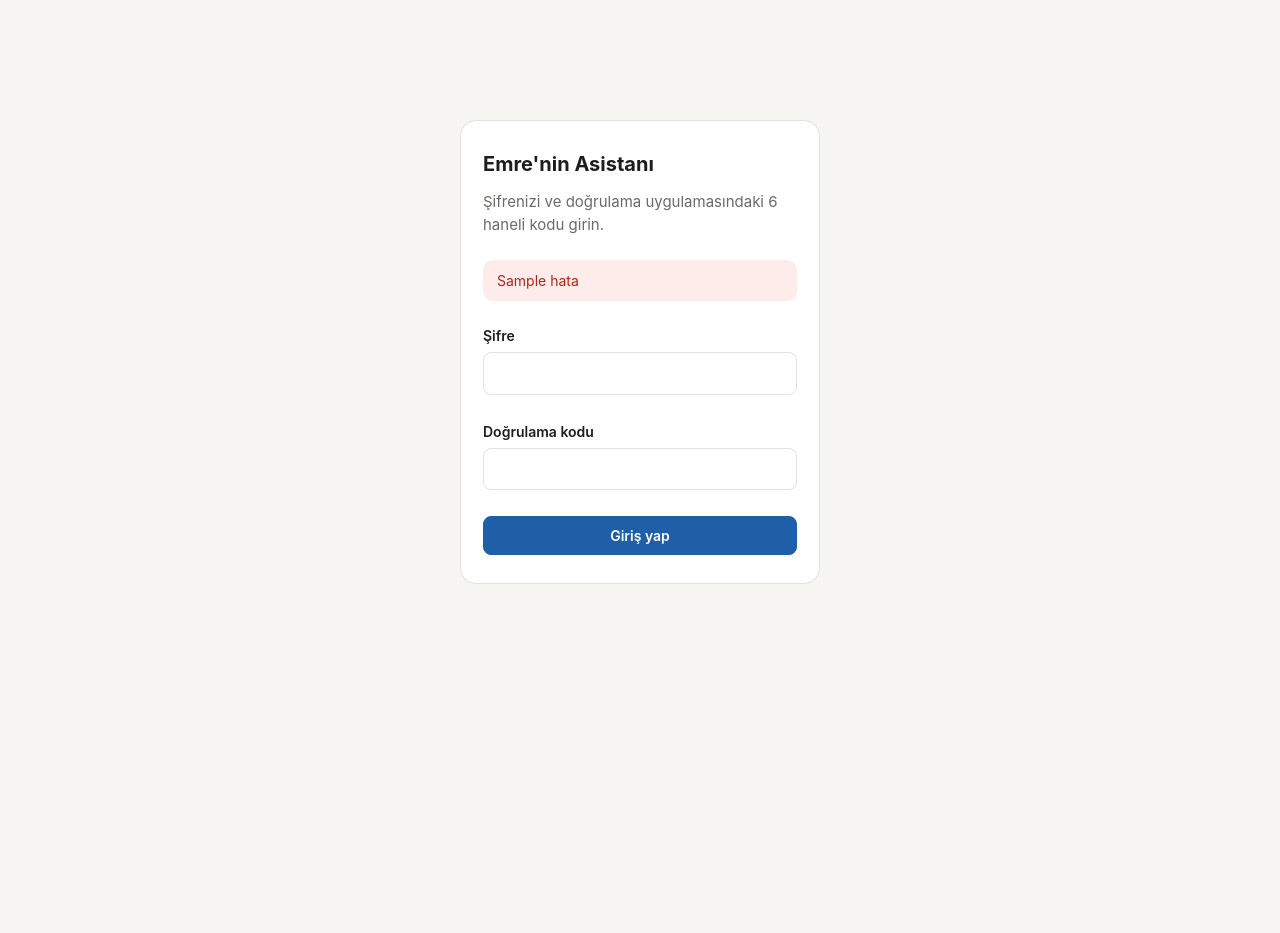
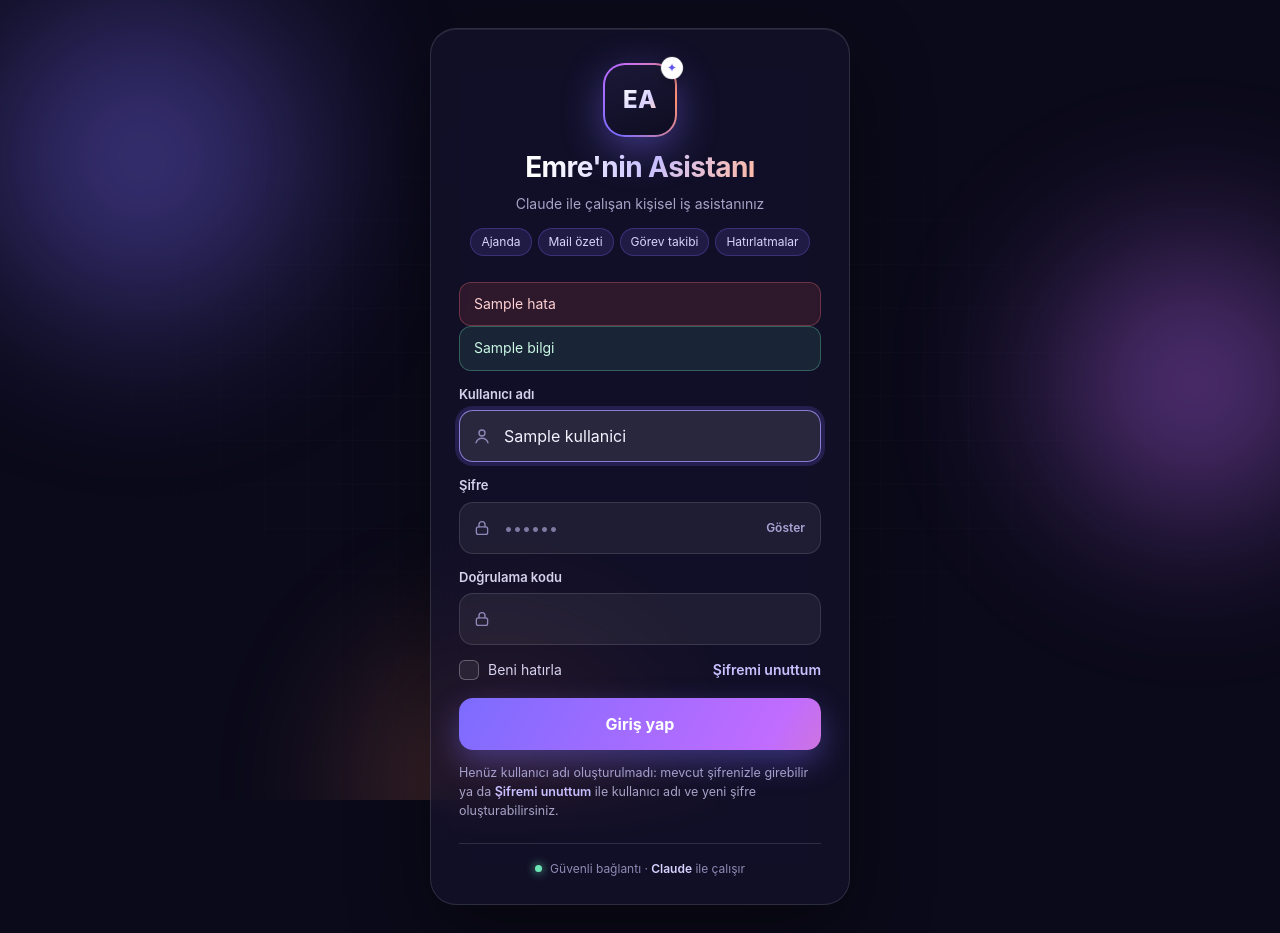
Before and after one commit to emreilikkanli-rgb/emre-asistan, a FastAPI app: template sunucu/app/templates/giris.html in a window 1280 px wide. Before the commit the page ends 584 px from the top, so only its background shows below. Run offline with FastAPI, Linux system fonts and the light colour scheme; the template is opened without the code that fills it: most values are stand-ins (such as "Sample title", 1, 10 or a date in 2020).

Commit message:
Giriş: kullanıcı adı, beni hatırla (30 gün), şifremi unuttum (kurtarma mailine tek kullanımlık link), en az 6 karakter şifre; yeni giriş ekranı tasarımı
Co-Authored-By: Claude Opus 5.5 <noreply@anthropic.com>

```diff
--- a/sunucu/app/main.py
+++ b/sunucu/app/main.py
@@ -89,26 +89,89 @@ def robots():
     return "User-agent: *\nDisallow: /\n"
 
 
+def _giris_sayfa(request, sablon, status_code=200, **ctx):
+    ctx.setdefault("kullanici_var", bool(auth.kullanici()))
+    return templates.TemplateResponse(request, sablon, ctx, status_code=status_code)
+
+
 @app.get("/giris", response_class=HTMLResponse)
 def giris_form(request: Request):
     if not auth.configured():
-        return templates.TemplateResponse(request, "giris.html", {"hata": "Sunucu henüz kurulmadı: APP_PASSWORD_HASH ve SESSION_SECRET değişkenlerini Railway'de tanımlayın.", "kapali": True})
-    return templates.TemplateResponse(request, "giris.html", {"hata": auth.lockout_message(auth.client_ip(request))})
+        return _giris_sayfa(request, "giris.html", hata="Sunucu henüz kurulmadı: SESSION_SECRET ve şifre tanımlanmamış.", kapali=True)
+    return _giris_sayfa(request, "giris.html", hata=auth.lockout_message(auth.client_ip(request)),
+                        bilgi="Yeni şifreniz kaydedildi." if request.query_params.get("yenilendi") else "")
 
 
 @app.post("/giris")
-def giris(request: Request, sifre: str = Form(""), kod: str = Form("")):
+def giris(request: Request, kullanici: str = Form(""), sifre: str = Form(""), kod: str = Form(""), hatirla: str = Form("")):
     if not auth.configured():
         return RedirectResponse("/giris", status_code=303)
     ip = auth.client_ip(request)
     lock = auth.lockout_message(ip)
     if lock:
-        return templates.TemplateResponse(request, "giris.html", {"hata": lock}, status_code=429)
-    sid = auth.check_login(sifre, kod, ip)
+        return _giris_sayfa(request, "giris.html", 429, hata=lock, kullanici=kullanici)
+    sid = auth.check_login(kullanici, sifre, kod, ip, hatirla=bool(hatirla))
     if not sid:
-        return templates.TemplateResponse(request, "giris.html", {"hata": "Şifre ya da doğrulama kodu hatalı." if auth.totp_enabled() else "Şifre hatalı."}, status_code=401)
+        return _giris_sayfa(request, "giris.html", 401, kullanici=kullanici,
+                            hata="Kullanıcı adı ya da şifre hatalı." if auth.kullanici() else "Şifre hatalı.")
     resp = RedirectResponse("/", status_code=303)
-    resp.set_cookie(auth.COOKIE, auth.cookie_value(sid), max_age=auth.SESSION_MAX, httponly=True, secure=SECURE, samesite="strict")
+    resp.set_cookie(auth.COOKIE, auth.cookie_value(sid), max_age=auth.HATIRLA_MAX if hatirla else None,
+                    httponly=True, secure=SECURE, samesite="lax" if hatirla else "strict")
+    return resp
+
+
+@app.get("/sifremi-unuttum", response_class=HTMLResponse)
+def sifremi_unuttum_form(request: Request):
+    return _giris_sayfa(request, "sifre_unuttum.html")
+
+
+@app.post("/sifremi-unuttum", response_class=HTMLResponse)
+def sifremi_unuttum(request: Request, mail: str = Form("")):
+    ip = auth.client_ip(request)
+    lock = auth.lockout_message(ip)
+    if lock:
+        return _giris_sayfa(request, "sifre_unuttum.html", 429, hata=lock)
+    t, neden = auth.sifirlama_iste(mail, ip)
+    if neden == "sik":
+        return _giris_sayfa(request, "sifre_unuttum.html", 429, hata="Az önce bir link gönderildi. Gelen kutunuzu kontrol edin; 5 dakika sonra yeniden isteyebilirsiniz.")
+    if neden == "gunluk":
+        return _giris_sayfa(request, "sifre_unuttum.html", 429, hata="Bugün için link sınırına ulaşıldı. Yarın yeniden deneyin.")
+    if t:
+        link = "%s/sifre-yenile?t=%s" % (os.environ.get("APP_URL", "https://ea-sunucu-production.up.railway.app").rstrip("/"), t)
+        html = ('<div style="font:15px Calibri,Arial,sans-serif;color:#17202e;max-width:520px">'
+                "<p>Merhaba Emre Bey,</p><p>Emre'nin Asistanı için yeni kullanıcı adı ve şifre oluşturmak üzere aşağıdaki düğmeye basın. "
+                "Link <b>30 dakika</b> geçerlidir ve yalnızca bir kez kullanılabilir.</p>"
+                '<p><a href="%s" style="display:inline-block;padding:12px 22px;border-radius:10px;background:#5b4fe9;color:#fff;text-decoration:none;font-weight:600">'
+                "Yeni şifre oluştur</a></p><p style=\"color:#6b6a66;font-size:13px\">Bu isteği siz yapmadıysanız bu maili dikkate almayın; şifreniz değişmez.</p></div>") % _html.escape(link)
+        try:
+            ews = Ews(os.environ.get("EWS_HOST", ""), os.environ.get("EWS_USER", ""), os.environ.get("EWS_PASSWORD", ""))
+            ews_gonder.send(ews, auth.KURTARMA_MAIL, "Emre'nin Asistanı · şifre yenileme linki", html)
+            log.info("Şifre yenileme linki gönderildi")
+        except (EwsError, ValueError) as ex:
+            log.warning("Şifre yenileme maili gönderilemedi: %s", ex)
+            db.kimlik_del("sifirlama")
+            return _giris_sayfa(request, "sifre_unuttum.html", 502, hata="Mail gönderilemedi. Biraz sonra yeniden deneyin.")
+    # Adres yanlış olsa da aynı cevap: hangi adresin kayıtlı olduğu dışarıya söylenmez
+    return _giris_sayfa(request, "sifre_unuttum.html", gonderildi=True)
+
+
+@app.get("/sifre-yenile", response_class=HTMLResponse)
+def sifre_yenile_form(request: Request, t: str = ""):
+    if not auth.sifirlama_gecerli(t):
+        return _giris_sayfa(request, "sifre_yenile.html", 400, gecersiz=True)
+    return _giris_sayfa(request, "sifre_yenile.html", t=t, kullanici=auth.kullanici())
+
+
+@app.post("/sifre-yenile", response_class=HTMLResponse)
+def sifre_yenile(request: Request, t: str = Form(""), kullanici: str = Form(""), sifre: str = Form(""), sifre2: str = Form("")):
+    if sifre != sifre2:
+        return _giris_sayfa(request, "sifre_yenile.html", 400, t=t, kullanici=kullanici, hata="İki şifre aynı değil.")
+    sid, hata = auth.sifirlama_tamamla(t, kullanici, sifre, auth.client_ip(request))
+    if not sid:
+        return _giris_sayfa(request, "sifre_yenile.html", 400, t=t, kullanici=kullanici, hata=hata,
+                            gecersiz=not auth.sifirlama_gecerli(t))
+    resp = RedirectResponse("/", status_code=303)
+    resp.set_cookie(auth.COOKIE, auth.cookie_value(sid), httponly=True, secure=SECURE, samesite="strict")
     return resp
 
 
--- /dev/null
+++ b/sunucu/app/templates/_auth.html
@@ -0,0 +1,117 @@
+<!doctype html>
+<html lang="tr">
+<head>
+<meta charset="utf-8">
+<meta name="viewport" content="width=device-width, initial-scale=1, viewport-fit=cover">
+<meta name="robots" content="noindex, nofollow">
+<meta name="theme-color" content="#0b0a1a">
+<title>{% block title %}Giriş · Emre'nin Asistanı{% endblock %}</title>
+<style>
+  :root {
+    --bg: #0b0a1a; --ink: #f4f2ff; --muted: #a8a3c7; --line: rgba(255,255,255,.12);
+    --glass: rgba(22, 20, 44, .62); --field: rgba(255,255,255,.06); --field-focus: rgba(255,255,255,.1);
+    --a1: #7c6cff; --a2: #c06cff; --a3: #ff8f6c; --ok: #6ee7b7; --err: #ff8a8a;
+  }
+  * { box-sizing: border-box; }
+  html, body { height: 100%; }
+  body { margin: 0; background: var(--bg); color: var(--ink); overflow-x: hidden;
+    font: 15px/1.5 -apple-system, BlinkMacSystemFont, "SF Pro Display", "Segoe UI", Roboto, sans-serif; -webkit-font-smoothing: antialiased; }
+
+  /* Arka plan: yavaş akan ışık bulutları ve ince ızgara */
+  .sahne { position: fixed; inset: 0; overflow: hidden; z-index: 0; }
+  .bulut { position: absolute; border-radius: 50%; filter: blur(70px); opacity: .55; will-change: transform; }
+  .b1 { width: 520px; height: 520px; left: -140px; top: -120px; background: radial-gradient(circle, var(--a1), transparent 65%); animation: suz1 22s ease-in-out infinite alternate; }
+  .b2 { width: 460px; height: 460px; right: -160px; top: 18%; background: radial-gradient(circle, var(--a2), transparent 65%); animation: suz2 26s ease-in-out infinite alternate; }
+  .b3 { width: 420px; height: 420px; left: 22%; bottom: -200px; background: radial-gradient(circle, var(--a3), transparent 65%); opacity: .38; animation: suz3 30s ease-in-out infinite alternate; }
+  .izgara { position: absolute; inset: 0; opacity: .5;
+    background-image: linear-gradient(rgba(255,255,255,.035) 1px, transparent 1px), linear-gradient(90deg, rgba(255,255,255,.035) 1px, transparent 1px);
+    background-size: 44px 44px; -webkit-mask-image: radial-gradient(ellipse at center, #000 30%, transparent 75%); mask-image: radial-gradient(ellipse at center, #000 30%, transparent 75%); }
+  @keyframes suz1 { to { transform: translate(120px, 90px) scale(1.1); } }
+  @keyframes suz2 { to { transform: translate(-110px, 70px) scale(.92); } }
+  @keyframes suz3 { to { transform: translate(90px, -80px) scale(1.12); } }
+  @media (prefers-reduced-motion: reduce) { .bulut { animation: none; } }
+
+  .ortala { position: relative; z-index: 1; min-height: 100%; display: grid; place-items: center; padding: max(28px, env(safe-area-inset-top)) 16px max(28px, env(safe-area-inset-bottom)); }
+  .kart { width: min(420px, 100%); padding: 34px 28px 26px; border-radius: 26px; background: var(--glass); border: 1px solid var(--line);
+    -webkit-backdrop-filter: blur(22px) saturate(140%); backdrop-filter: blur(22px) saturate(140%);
+    box-shadow: 0 30px 80px rgba(0,0,0,.45), inset 0 1px 0 rgba(255,255,255,.08); animation: gir .7s cubic-bezier(.2,.8,.2,1) both; }
+  @keyframes gir { from { opacity: 0; transform: translateY(14px) scale(.98); } }
+
+  .marka { display: grid; justify-items: center; text-align: center; gap: 14px; margin-bottom: 26px; }
+  .logo { position: relative; width: 74px; height: 74px; border-radius: 22px; display: grid; place-items: center;
+    background: conic-gradient(from 210deg, var(--a1), var(--a2), var(--a3), var(--a1)); box-shadow: 0 12px 40px rgba(124,108,255,.45); }
+  .logo::after { content: ""; position: absolute; inset: 2px; border-radius: 20px; background: linear-gradient(160deg, #1b1838, #0f0d22); }
+  .logo span { position: relative; z-index: 1; font-weight: 800; font-size: 24px; letter-spacing: .02em;
+    background: linear-gradient(135deg, #fff, #d9d2ff 60%, #ffc9b8); -webkit-background-clip: text; background-clip: text; color: transparent; }
+  .logo i { position: absolute; z-index: 1; right: -6px; top: -6px; width: 22px; height: 22px; border-radius: 50%; display: grid; place-items: center;
+    font-style: normal; font-size: 12px; background: #fff; color: #5b4fe9; box-shadow: 0 4px 14px rgba(0,0,0,.3); animation: parla 3.2s ease-in-out infinite; }
+  @keyframes parla { 50% { transform: scale(1.12) rotate(18deg); } }
+  h1 { margin: 0; font-size: 28px; line-height: 1.15; letter-spacing: -.02em; font-weight: 750;
+    background: linear-gradient(120deg, #ffffff 10%, #cfc7ff 55%, #ffb9a3); -webkit-background-clip: text; background-clip: text; color: transparent; }
+  .alt { margin: -4px 0 0; color: var(--muted); font-size: 14px; }
+  .yetenek { display: flex; flex-wrap: wrap; justify-content: center; gap: 6px; }
+  .yetenek span { font-size: 12px; color: #d8d3ff; padding: 4px 10px; border-radius: 999px; background: rgba(124,108,255,.14); border: 1px solid rgba(124,108,255,.28); }
+
+  form { display: grid; gap: 14px; }
+  .alan { display: grid; gap: 6px; }
+  .alan label { font-size: 13px; font-weight: 600; color: #d6d2ee; }
+  .kutu { position: relative; }
+  .kutu input { width: 100%; font: inherit; font-size: 16px; color: var(--ink); padding: 13px 14px 13px 44px; border-radius: 14px;
+    border: 1px solid var(--line); background: var(--field); outline: none; transition: border-color .2s, background .2s, box-shadow .2s; }
+  .kutu input::placeholder { color: #7f7aa3; }
+  .kutu input:focus { border-color: rgba(160,148,255,.8); background: var(--field-focus); box-shadow: 0 0 0 4px rgba(124,108,255,.18); }
+  .kutu svg { position: absolute; left: 14px; top: 50%; transform: translateY(-50%); width: 18px; height: 18px; color: #8e88b8; pointer-events: none; }
+  .goster { position: absolute; right: 8px; top: 50%; transform: translateY(-50%); border: 0; background: transparent; color: #a9a3d6; font: inherit; font-size: 12px; font-weight: 600; padding: 6px 8px; border-radius: 8px; cursor: pointer; }
+  .goster:hover { background: rgba(255,255,255,.08); color: #fff; }
+  .kutu input.sifreli { padding-right: 70px; }
+
+  .satir { display: flex; justify-content: space-between; align-items: center; gap: 10px; flex-wrap: wrap; font-size: 14px; }
+  .hatirla { display: inline-flex; align-items: center; gap: 9px; cursor: pointer; color: #d6d2ee; user-select: none; }
+  .hatirla input { appearance: none; -webkit-appearance: none; width: 20px; height: 20px; margin: 0; border-radius: 6px; border: 1px solid rgba(255,255,255,.28); background: var(--field); display: grid; place-items: center; cursor: pointer; transition: .15s; }
+  .hatirla input:checked { background: linear-gradient(135deg, var(--a1), var(--a2)); border-color: transparent; }
+  .hatirla input:checked::after { content: ""; width: 5px; height: 10px; border: solid #fff; border-width: 0 2px 2px 0; transform: rotate(45deg) translate(-1px, -1px); }
+  a { color: #c9c1ff; text-decoration: none; font-weight: 600; }
+  a:hover { color: #fff; text-decoration: underline; }
+
+  .dugme { position: relative; overflow: hidden; margin-top: 4px; border: 0; border-radius: 14px; padding: 14px 18px; cursor: pointer; font: inherit; font-size: 16px; font-weight: 700; color: #fff;
+    background: linear-gradient(120deg, var(--a1), var(--a2) 55%, var(--a3)); background-size: 160% 100%; box-shadow: 0 12px 30px rgba(124,108,255,.38); transition: background-position .5s, transform .15s, box-shadow .2s; }
+  .dugme:hover { background-position: 100% 0; box-shadow: 0 16px 38px rgba(192,108,255,.45); }
+  .dugme:active { transform: scale(.985); }
+  .dugme::after { content: ""; position: absolute; inset: 0; background: linear-gradient(100deg, transparent 30%, rgba(255,255,255,.35) 50%, transparent 70%); transform: translateX(-120%); animation: isilti 4s ease-in-out 1.2s infinite; }
+  @keyframes isilti { 30%, 100% { transform: translateX(120%); } }
+
+  .not { padding: 11px 14px; border-radius: 12px; font-size: 14px; line-height: 1.45; }
+  .not.hata { background: rgba(255,90,90,.12); border: 1px solid rgba(255,120,120,.3); color: #ffd1d1; }
+  .not.ok { background: rgba(110,231,183,.1); border: 1px solid rgba(110,231,183,.3); color: #c9f7e4; }
+  .ipucu { margin: 0; font-size: 12.5px; color: var(--muted); }
+  .alt-bilgi { margin-top: 22px; padding-top: 16px; border-top: 1px solid var(--line); display: flex; justify-content: center; align-items: center; gap: 8px; color: #8f8ab3; font-size: 12px; }
+  .alt-bilgi b { color: #d7d1ff; font-weight: 600; }
+  .nokta { width: 7px; height: 7px; border-radius: 50%; background: var(--ok); box-shadow: 0 0 10px var(--ok); }
+  :focus-visible { outline: 2px solid #b8adff; outline-offset: 2px; }
+  @media (max-width: 420px) { .kart { padding: 28px 20px 22px; border-radius: 22px; } h1 { font-size: 25px; } }
+</style>
+</head>
+<body>
+<div class="sahne" aria-hidden="true"><div class="bulut b1"></div><div class="bulut b2"></div><div class="bulut b3"></div><div class="izgara"></div></div>
+<main class="ortala">
+  <section class="kart">
+    <div class="marka">
+      <div class="logo"><span>EA</span><i>✦</i></div>
+      <h1>Emre'nin Asistanı</h1>
+      <p class="alt">{% block alt %}Claude ile çalışan kişisel iş asistanınız{% endblock %}</p>
+      {% block yetenek %}<div class="yetenek"><span>Ajanda</span><span>Mail özeti</span><span>Görev takibi</span><span>Hatırlatmalar</span></div>{% endblock %}
+    </div>
+    {% block icerik %}{% endblock %}
+    <div class="alt-bilgi"><span class="nokta"></span><span>Güvenli bağlantı · <b>Claude</b> ile çalışır</span></div>
+  </section>
+</main>
+<script>
+  document.querySelectorAll('.goster').forEach(function (b) {
+    b.addEventListener('click', function () {
+      var i = document.getElementById(b.dataset.icin); var acik = i.type === 'text';
+      i.type = acik ? 'password' : 'text'; b.textContent = acik ? 'Göster' : 'Gizle'; i.focus();
+    });
+  });
+</script>
+</body>
+</html>
--- a/sunucu/app/templates/giris.html
+++ b/sunucu/app/templates/giris.html
@@ -1,16 +1,30 @@
-{% extends "base.html" %}
-{% block title %}Giriş · Emre'nin Asistanı{% endblock %}
-{% block body %}
-<div class="login">
-  <form method="post" action="/giris" autocomplete="off">
-    <h1>Emre'nin Asistanı</h1>
-    <p class="muted" style="margin:0">{{ "Şifrenizi ve doğrulama uygulamasındaki 6 haneli kodu girin." if totp_enabled() else "Şifrenizi girin." }}</p>
-    {% if hata %}<div class="note err" role="alert">{{ hata }}</div>{% endif %}
-    {% if not kapali %}
-    <div class="field"><label for="sifre">Şifre</label><input type="password" id="sifre" name="sifre" required autocomplete="current-password"></div>
-    {% if totp_enabled() %}<div class="field"><label for="kod">Doğrulama kodu</label><input type="text" id="kod" name="kod" required inputmode="numeric" pattern="[0-9 ]{6,7}" maxlength="7" autocomplete="one-time-code"></div>{% endif %}
-    <button class="btn primary" type="submit">Giriş yap</button>
+{% extends "_auth.html" %}
+{% block icerik %}
+{% set ikon_kisi %}<svg viewBox="0 0 24 24" fill="none" stroke="currentColor" stroke-width="1.8" stroke-linecap="round"><circle cx="12" cy="8" r="4"/><path d="M4 21c1.5-4 4.5-6 8-6s6.5 2 8 6"/></svg>{% endset %}
+{% set ikon_kilit %}<svg viewBox="0 0 24 24" fill="none" stroke="currentColor" stroke-width="1.8" stroke-linecap="round"><rect x="4.5" y="10.5" width="15" height="10" rx="2.5"/><path d="M8 10.5V7.5a4 4 0 0 1 8 0v3"/></svg>{% endset %}
+  {% if hata %}<div class="not hata" role="alert">{{ hata }}</div>{% endif %}
+  {% if bilgi %}<div class="not ok" role="status">{{ bilgi }}</div>{% endif %}
+  {% if not kapali %}
+  <form method="post" action="/giris" autocomplete="on" style="margin-top:{{ '14px' if hata or bilgi else '0' }}">
+    <div class="alan">
+      <label for="kullanici">Kullanıcı adı</label>
+      <div class="kutu">{{ ikon_kisi }}<input type="text" id="kullanici" name="kullanici" value="{{ kullanici or '' }}" autocomplete="username"
+        autocapitalize="none" autocorrect="off" spellcheck="false" placeholder="kullanıcı adınız" {{ 'required' if kullanici_var }} autofocus></div>
+    </div>
+    <div class="alan">
+      <label for="sifre">Şifre</label>
+      <div class="kutu">{{ ikon_kilit }}<input class="sifreli" type="password" id="sifre" name="sifre" required autocomplete="current-password" placeholder="••••••">
+        <button type="button" class="goster" data-icin="sifre">Göster</button></div>
+    </div>
+    {% if totp_enabled is defined and totp_enabled() %}
+    <div class="alan"><label for="kod">Doğrulama kodu</label><div class="kutu">{{ ikon_kilit }}<input type="text" id="kod" name="kod" required inputmode="numeric" pattern="[0-9 ]{6,7}" maxlength="7" autocomplete="one-time-code"></div></div>
     {% endif %}
+    <div class="satir">
+      <label class="hatirla"><input type="checkbox" name="hatirla" value="1"> Beni hatırla</label>
+      <a href="/sifremi-unuttum">Şifremi unuttum</a>
+    </div>
+    <button class="dugme" type="submit">Giriş yap</button>
+    {% if not kullanici_var %}<p class="ipucu">Henüz kullanıcı adı oluşturulmadı: mevcut şifrenizle girebilir ya da <a href="/sifremi-unuttum">Şifremi unuttum</a> ile kullanıcı adı ve yeni şifre oluşturabilirsiniz.</p>{% endif %}
   </form>
-</div>
+  {% endif %}
 {% endblock %}
```
Also changed, not shown: sunucu/app/auth.py (+81 -8 lines), sunucu/app/db.py (+23 -2 lines), sunucu/app/ews_gonder.py (+4 -3 lines), sunucu/app/templates/sifre_unuttum.html (added, +22 -0 lines), sunucu/app/templates/sifre_yenile.html (added, +35 -0 lines).
